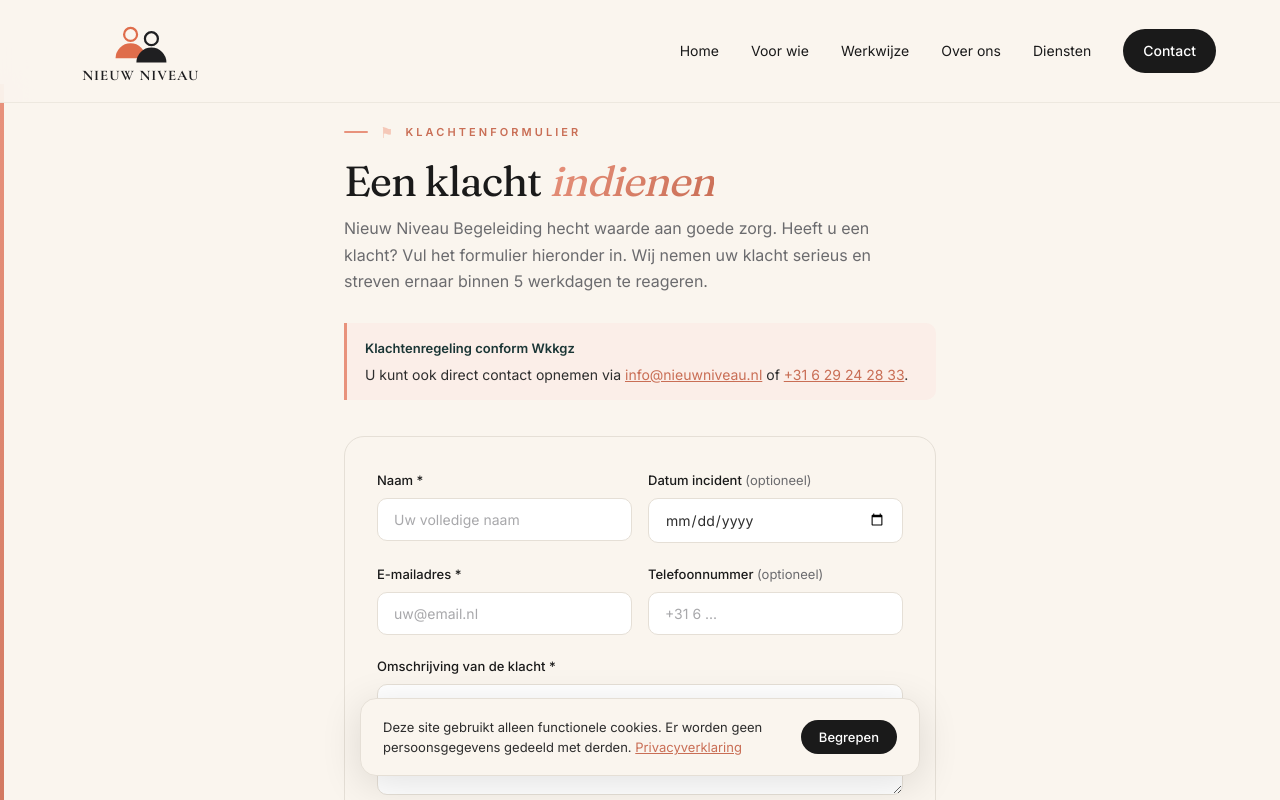
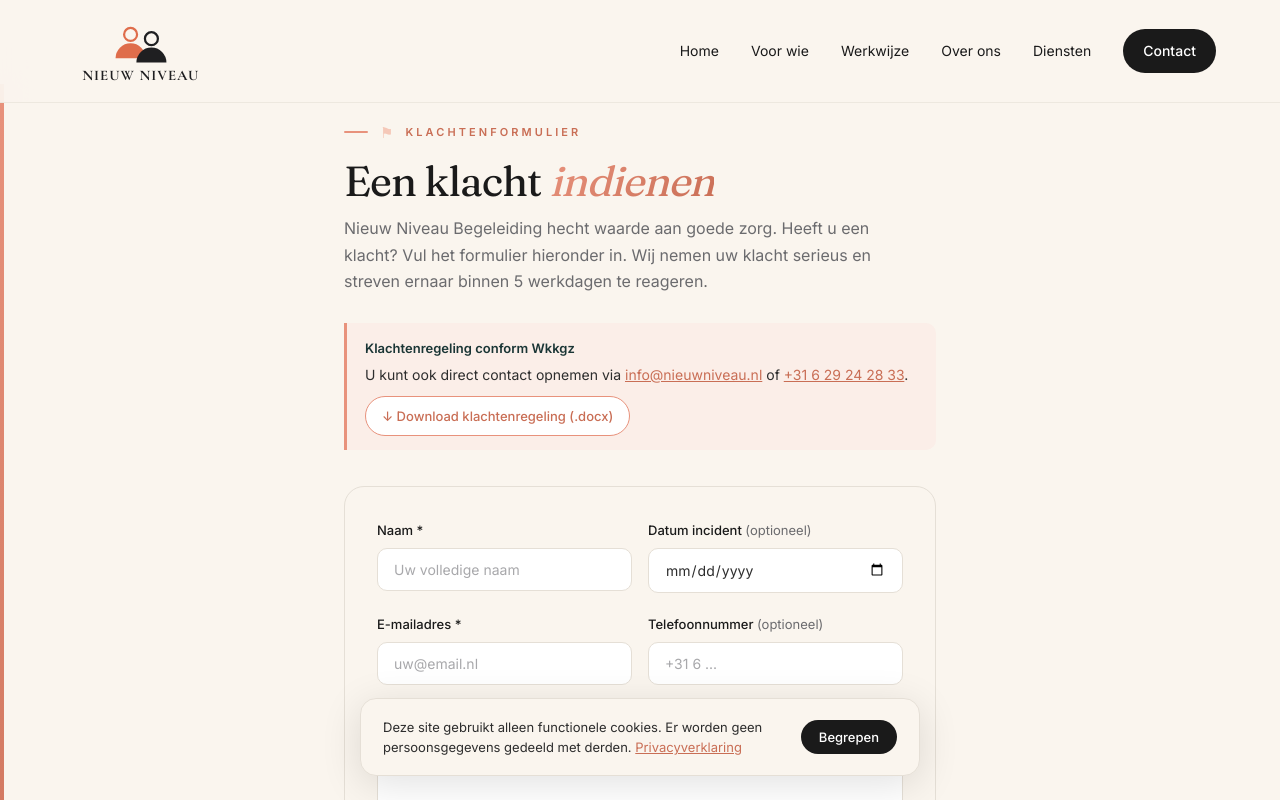
Before and after one commit to BramLuijben/Nieuw-Niveau-, a Next.js app: page /klachtenformulier in a window 1280 px wide. Shown: the top 800 px of the page. Built offline with nearby package versions, Linux system fonts and the light colour scheme; no server answers.

Commit message:
voeg klachtenregeling.docx toe, downloadknop op formulierpagina en footer

```diff
--- a/src/app/klachtenformulier/Klachtenformulier.module.css
+++ b/src/app/klachtenformulier/Klachtenformulier.module.css
@@ -25,6 +25,26 @@
   font-size: 13px;
 }
 .infoBlock a { color: var(--zalm-donker); text-decoration: underline; }
+
+.downloadBtn {
+  display: inline-flex;
+  align-items: center;
+  gap: 6px;
+  margin-top: 10px;
+  padding: 8px 16px;
+  background: var(--wit);
+  border: 1.5px solid var(--zalm);
+  border-radius: 999px;
+  font-size: 13px;
+  font-weight: 500;
+  color: var(--zalm-donker);
+  text-decoration: none !important;
+  transition: all 0.2s;
+}
+.downloadBtn:hover {
+  background: var(--zalm);
+  color: var(--wit);
+}
 
 /* Formulier */
 .form {
--- a/src/app/klachtenformulier/page.tsx
+++ b/src/app/klachtenformulier/page.tsx
@@ -66,6 +66,9 @@ export default function Klachtenformulier() {
         <div className={styles.infoBlock}>
           <strong>Klachtenregeling conform Wkkgz</strong>
           <p>U kunt ook direct contact opnemen via <a href="mailto:info@nieuwniveau.nl">info@nieuwniveau.nl</a> of <a href="tel:+31629242833">+31 6 29 24 28 33</a>.</p>
+          <a href="/Klachtenregeling.docx" download className={styles.downloadBtn}>
+            ↓ Download klachtenregeling (.docx)
+          </a>
         </div>
 
         {status === 'success' ? (
--- a/src/components/Footer.tsx
+++ b/src/components/Footer.tsx
@@ -14,6 +14,8 @@ export default function Footer() {
       <Link href="/algemene-voorwaarden">Algemene voorwaarden</Link>
       <span aria-hidden>·</span>
       <Link href="/klachtenformulier">Klachtenformulier</Link>
+      <span aria-hidden>·</span>
+      <a href="/Klachtenregeling.docx" download>Klachtenregeling ↓</a>
     </footer>
   )
 }
```
Also changed, not shown: 1 other file (tests, documents, lock files or other folders).
